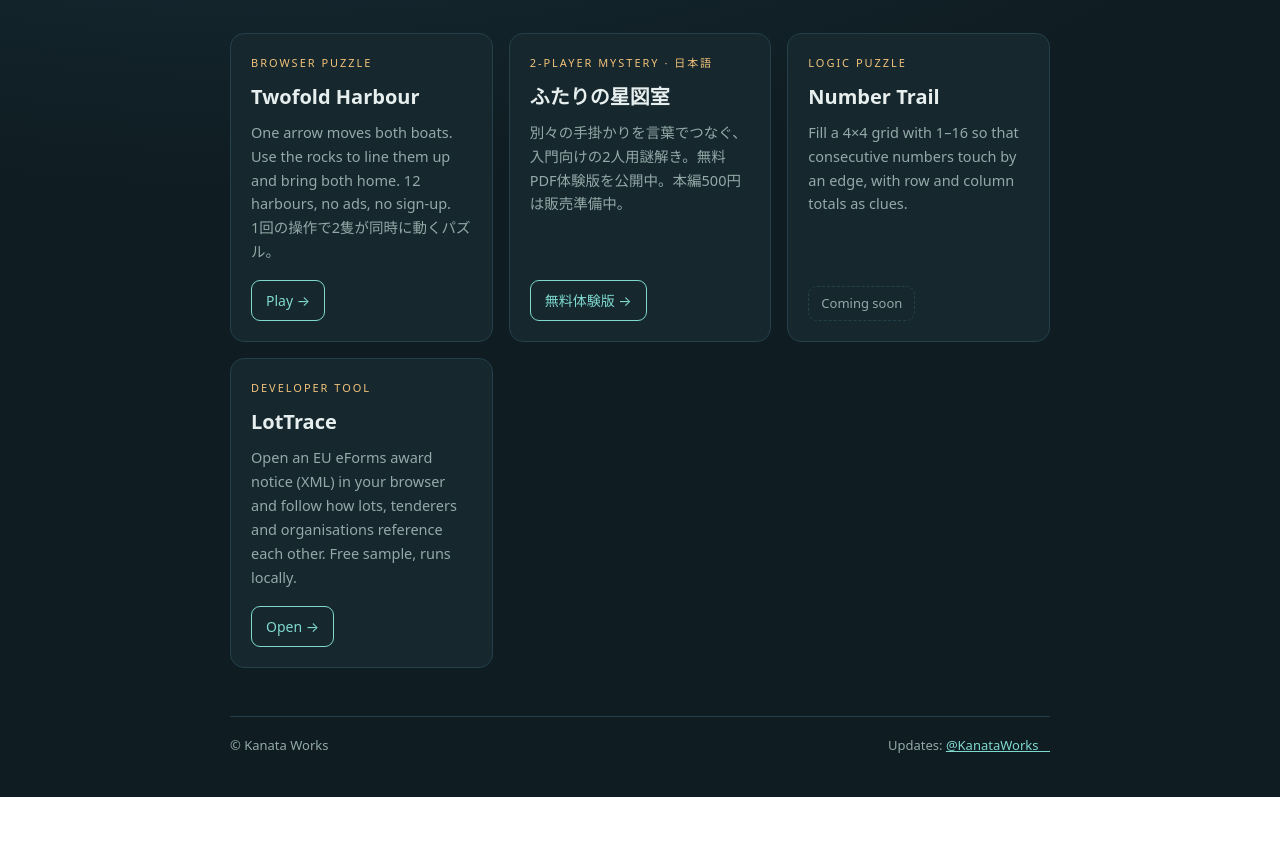
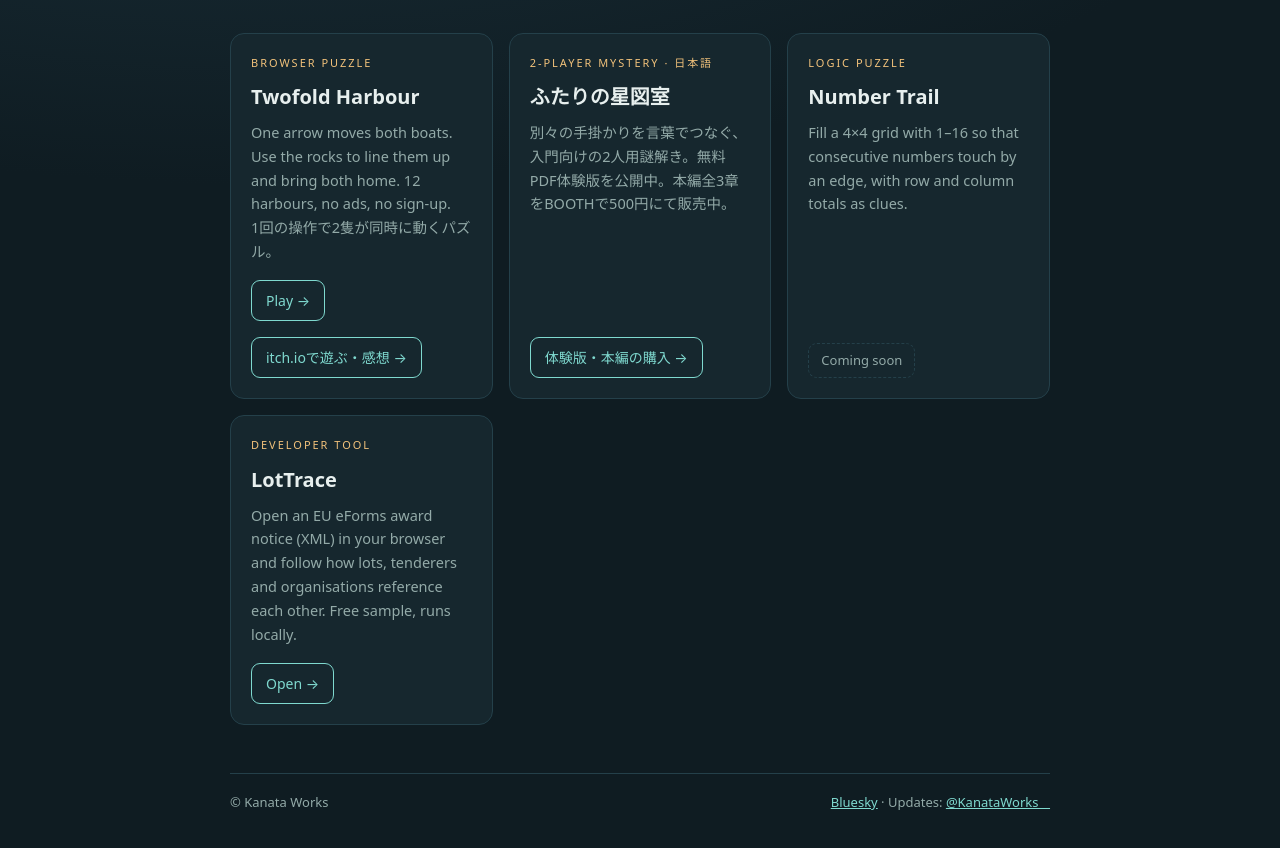
Before and after one commit to taroyamada3173-sys/kanata-works, a plain HTML site: page index.html in a window 1280 px wide. Shown: the part 300-1148 px from the top of the page. Before the commit the page ends 1097 px from the top, so only its background shows below. Drawn offline with Linux system fonts and the light colour scheme.

Commit message:
本編500円の販売開始と体験版配布先を案内

```diff
--- a/index.html
+++ b/index.html
@@ -42,12 +42,13 @@ footer a{color:var(--accent)}
     <h2>Twofold Harbour</h2>
     <p>One arrow moves both boats. Use the rocks to line them up and bring both home. 12 harbours, no ads, no sign-up.<br>1回の操作で2隻が同時に動くパズル。</p>
     <a class="btn" href="twofold-harbour/">Play →</a>
+    <a class="btn" href="https://kanataworks.itch.io/twofold-harbour">itch.ioで遊ぶ・感想 →</a>
   </article>
   <article class="card">
     <span class="kind">2-player mystery · 日本語</span>
     <h2>ふたりの星図室</h2>
-    <p>別々の手掛かりを言葉でつなぐ、入門向けの2人用謎解き。無料PDF体験版を公開中。本編500円は販売準備中。</p>
-    <a class="btn" href="star-chart-room/">無料体験版 →</a>
+    <p>別々の手掛かりを言葉でつなぐ、入門向けの2人用謎解き。無料PDF体験版を公開中。本編全3章をBOOTHで500円にて販売中。</p>
+    <a class="btn" href="star-chart-room/">体験版・本編の購入 →</a>
   </article>
   <article class="card">
     <span class="kind">Logic puzzle</span>
@@ -63,7 +64,7 @@ footer a{color:var(--accent)}
   </article>
 </section>
 
-<footer><span>© Kanata Works</span><span>Updates: <a href="https://x.com/KanataWorks__">@KanataWorks__</a></span></footer>
+<footer><span>© Kanata Works</span><span><a href="https://bsky.app/profile/kanataworks.bsky.social">Bluesky</a> · Updates: <a href="https://x.com/KanataWorks__">@KanataWorks__</a></span></footer>
 </main>
 </body>
 </html>
```
